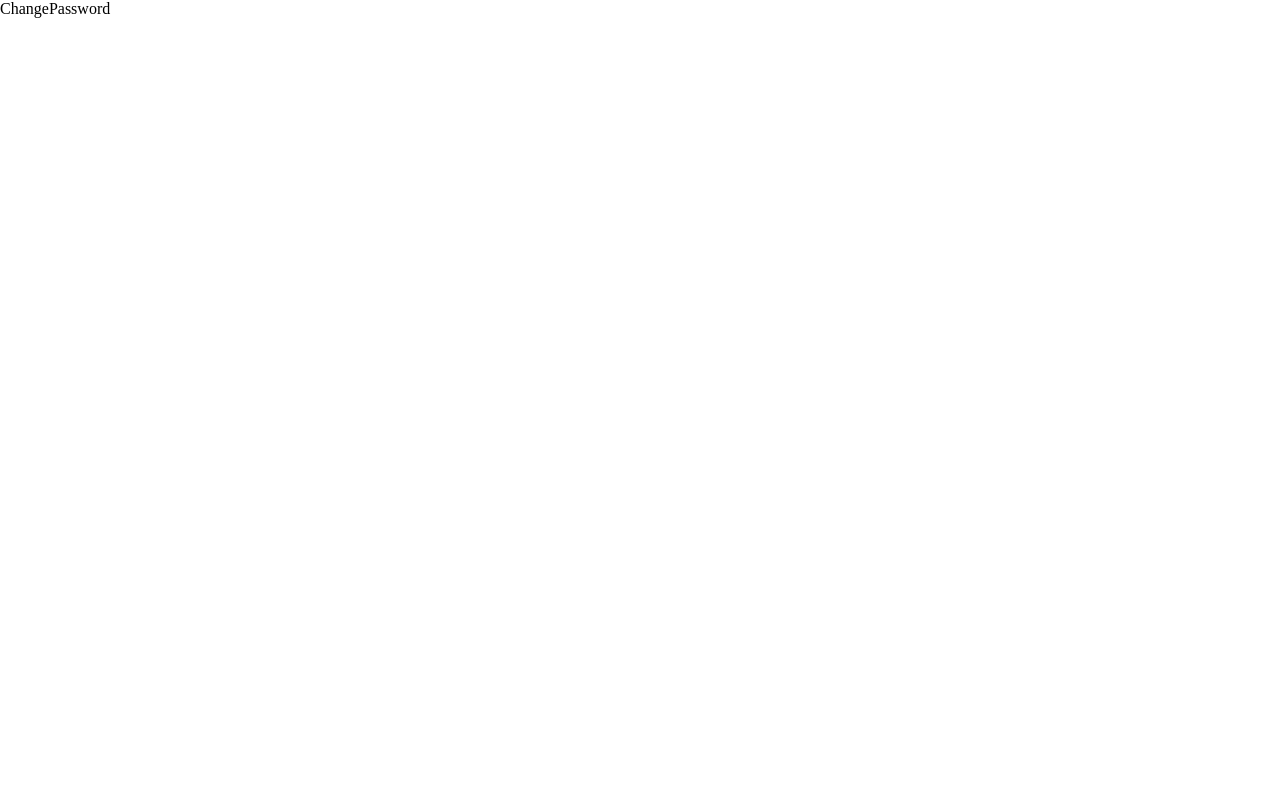
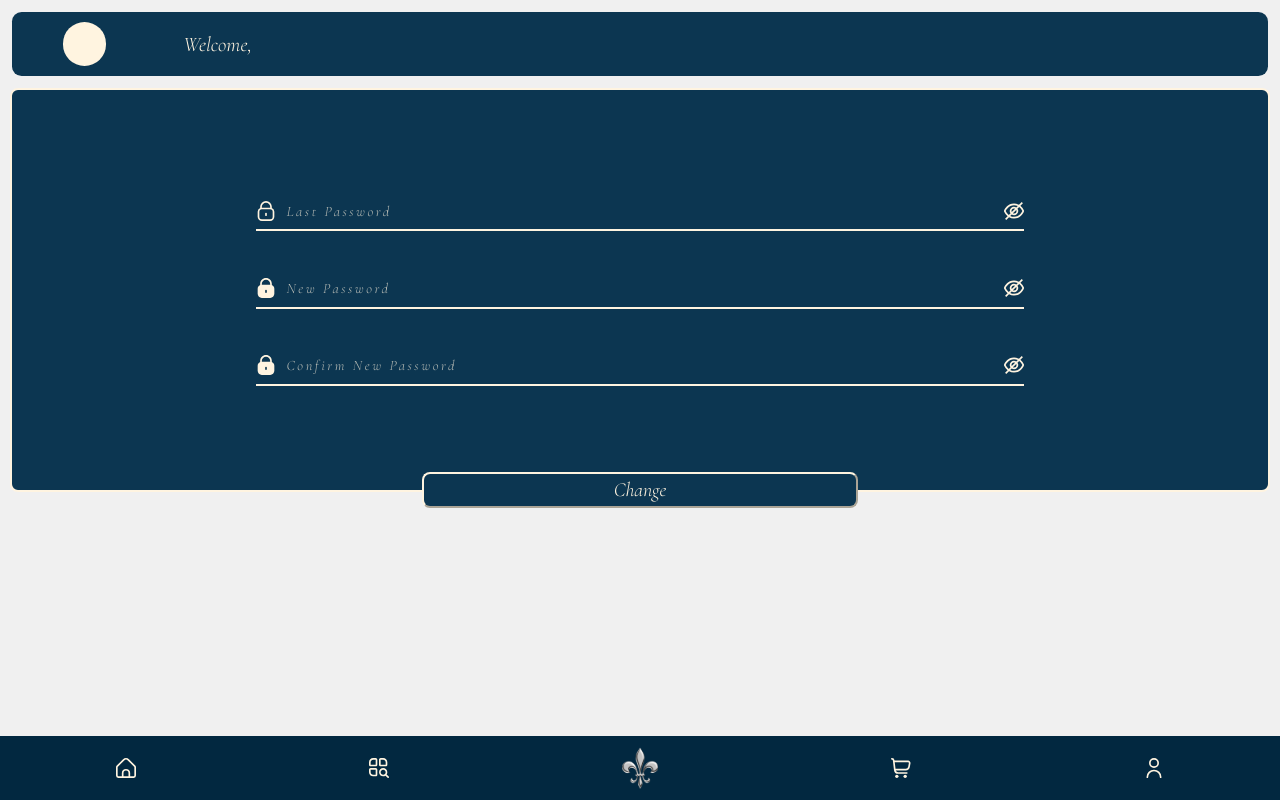
Before and after one commit to raul-NP/pwa_ecommerce, a React (Vite) app in the folder panel/: page /profile/password in a window 1280 px wide. Built offline with nearby package versions, Linux system fonts and the light colour scheme; no server answers; sample sign-in values are in the browser's storage.

Commit message:
cambio de contraseña y idioma de modales

```diff
--- a/panel/src/components/Button/Button.jsx
+++ b/panel/src/components/Button/Button.jsx
@@ -1,9 +1,9 @@
 
 // Botón genérico para toda la aplicación
-function Button ({ onClick, width, height, borderColor, borderWidth, text}){
+function Button ({ onClick, width, height, borderColor, borderWidth, text, className}){
 
     return (
-        <button onClick={onClick} style={{
+        <button className={className} onClick={onClick} style={{
             width: width,
             height: height,
             borderColor: borderColor,
--- a/panel/src/components/ChangePassword/ChangePassword.css
+++ b/panel/src/components/ChangePassword/ChangePassword.css
@@ -0,0 +1,24 @@
+.change-password-body{
+    height: 81vh;
+    background-color: var(--quaternary);
+    position: relative;
+}
+
+.change-password-form{
+    background-color: var(--secondary);
+    border: 0.3vh solid var(--tertiary);
+    border-radius: 1vh;
+    height: 50vh;
+    margin-left: 1.3vh;
+    margin-right: 1.3vh;
+    display: flex;
+    flex-direction: column;
+    justify-content: center;
+    align-items: center;
+    position: relative;
+}
+
+.change-password-button{
+    position: absolute;
+    bottom: -2.25vh;
+}
--- a/panel/src/components/ChangePassword/ChangePassword.jsx
+++ b/panel/src/components/ChangePassword/ChangePassword.jsx
@@ -1,11 +1,157 @@
 // Estilo
 import './ChangePassword.css'
+
+// Componentes
+import ProfileHeader from '../ProfileHeader/ProfileHeader';
+import Footer from '../Footer/Footer';
+import PasswordInput from '../PasswordInput/PasswordInput';
+import Button from '../Button/Button';
+import Modal from '../Modal/Modal';
+
+// Funcionalidad
+import { useEffect, useState } from 'react';
+import { checkPassword, getCurrentUser, updateUser } from '../../services/api_service';
+
+// Imagenes
+import passwordSvg from '../../assets/imgs/password.svg';
+import password2Svg from '../../assets/imgs/password_2.svg';
 
 // Página de login donde el usuario inicia sesión
 function ChangePassword() {
 
+    // Datos del usuario y las contraseñas
+    const [user, setUser] = useState(null)
+    const [password, setPassword] = useState(null)
+    const [newPassword, setNewPassword] = useState(null)
+    const [confirmNewPassword, setConfirmNewPassword] = useState(null)
+
+    // Modales
+    const [passwordModal, setPasswordModal] = useState(false)
+    const [existPasswordModal, setExistPasswordModal] = useState(false)
+    const [newPasswordModal, setNewPasswordModal] = useState(false)
+    const [successChangeModal, setSuccessChangeModal] = useState(false)
+
+    // Datos del usuario
+    useEffect(() => {
+
+        // Datos del usuario
+        const fetchUser = async () => {
+            const user = await getCurrentUser()
+            setUser(user)
+        };
+
+        fetchUser()
+
+    }, []);
+
+    // Funcion para cambiar la contraseña
+    async function changePassword(e) {
+
+        // Todos los campos rellenos
+        if (password && newPassword && confirmNewPassword){
+
+            // Evitar que al pulsar el boton se vacíen los campos
+            e.preventDefault()
+
+            // Caso en el que la contraseña actual no coincide
+            if (! await checkPassword(user?.name, password)){
+
+                // Modal de aviso
+                setPasswordModal(true)
+                setTimeout( () => {
+                    setPasswordModal(false)
+                }, 2000)
+
+            // Caso en el que la nueva contraseña es igual a la anterior
+            }else if (password === newPassword){
+
+                // Modal de aviso
+                setExistPasswordModal(true)
+                setTimeout( () => {
+                    setExistPasswordModal(false)
+                }, 2000)
+
+            // Caso en el que las nuevas contraseñas no coinciden
+            }else if(newPassword != confirmNewPassword){
+
+                // Modal de aviso
+                setNewPasswordModal(true)
+                setTimeout( () => {
+                    setNewPasswordModal(false)
+                }, 2000)
+
+            // Cambio de contraseña correcto
+            }else{
+
+                // Modificar el usuario con la nueva contraseña
+                const updatedUser = {
+                    name: user?.name,
+                    password: newPassword
+                };
+
+                // En caso de fallo
+                if (! await updateUser(updatedUser)){
+                    return
+                }
+
+                // Modal de aviso
+                setSuccessChangeModal(true)
+                setTimeout( () => {
+                    setSuccessChangeModal(false)
+                    window.location.reload()
+                }, 2000)
+            }
+        }
+
+    }
+
+
     return (
-        <div>ChangePassword</div>
+
+        <div>
+
+            {/* Cabecera del perfil */}
+            <ProfileHeader user={user}></ProfileHeader>
+
+            {/* Cuerpo de la página descuentos */}
+            <div className='change-password-body'>
+
+                {/* Modales de validación y errores */}
+                { passwordModal && <Modal text={'Your password is incorrect'} type={'cross'}></Modal>}
+                { newPasswordModal && <Modal text={'New passwords must match'} type={'cross'}></Modal>}
+                { existPasswordModal && <Modal text={'Your new password cannot match your old one'} type={'cross'}></Modal>}
+                { successChangeModal && <Modal text={'Password changed succesfully'}></Modal>}
+
+                {/* Formulario de cambio de contraseña */}
+                <form className='change-password-form'>
+
+                    {/* Contraseña actual del usuario */}
+                    <div className='input-container'>
+                        <PasswordInput onChange={ (e) => {setPassword(e.target.value)} } srcPassword={passwordSvg} placeholder={'Last Password'}></PasswordInput>
+                    </div>
+
+                    {/* Nueva contraseña */}
+                    <div className='input-container'>
+                        <PasswordInput onChange={ (e) => {setNewPassword(e.target.value)} } srcPassword={password2Svg} placeholder={'New Password'}></PasswordInput>
+                    </div>
+
+                    {/* Confirmar nueva contraseña */}
+                    <div className='input-container'>
+                        <PasswordInput onChange={ (e) => {setConfirmNewPassword(e.target.value)} } srcPassword={password2Svg} placeholder={'Confirm New Password'}></PasswordInput>
+                    </div>
+
+                    {/* Boton de cambio de contraseña */}
+                    <Button className={'change-password-button'} onClick={changePassword} width={'34vw'} height={'4.5vh'} text={'Change'} borderWidth={'0.3vh'} borderColor={'var(--tertiary)'}></Button>
+
+                </form>
+
+            </div>
+
+            {/* Footer general */}
+            <Footer></Footer>
+
+        </div>
+
     )
 }
 
--- a/panel/src/components/Discount/Discount.jsx
+++ b/panel/src/components/Discount/Discount.jsx
@@ -99,9 +99,9 @@ function Discount() {
             {/* Cuerpo de la página descuentos */}
             <div className='discount-body'>
 
-            { noPointsModal && <Modal text={'Debes tener más de 100 puntos para obtener el descuento'} type={'cross'}></Modal>}
-            { activeDiscountModal && <Modal text={'Ya hay un descuento activo'} type={'cross'}></Modal>}
-            { successModal && <Modal text={'El descuento se ha aplicado con éxito'}></Modal>}
+            { noPointsModal && <Modal text={'You must have more than 100 points to get the discount'} type={'cross'}></Modal>}
+            { activeDiscountModal && <Modal text={'There is already an active discount'} type={'cross'}></Modal>}
+            { successModal && <Modal text={'The discount has been applied successfully'}></Modal>}
 
                 {/* Puntos del usuario */}
                 <div className='discount-points'>
--- a/panel/src/components/Login/Login.jsx
+++ b/panel/src/components/Login/Login.jsx
@@ -147,11 +147,11 @@ function Login ({signIn}) {
         <div className='principal-card'>
 
             {/* Modales de validación y errores */}
-            { charsModal && <Modal text={'El nombre de usuario debe contener únicamente letras'} type={'cross'}></Modal>}
-            { passwordModal && <Modal text={'Las contraseñas deben ser idénticas'} type={'cross'}></Modal>}
-            { existModal && <Modal text={'Ya existe un usuario con ese nombre'} type={'cross'}></Modal>}
-            { successModal && <Modal text={'Usuario registrado con éxito'}></Modal>}
-            { incorrectModal && <Modal text={'Usuario o contraseña incorrectos'} type={'cross'}></Modal>}
+            { charsModal && <Modal text={'The username must contain only letters'} type={'cross'}></Modal>}
+            { passwordModal && <Modal text={'Passwords must be identical'} type={'cross'}></Modal>}
+            { existModal && <Modal text={'A user with that name already exists.'} type={'cross'}></Modal>}
+            { successModal && <Modal text={'User successfully registered'}></Modal>}
+            { incorrectModal && <Modal text={'Incorrect username or password'} type={'cross'}></Modal>}
 
             {/* Título */}
             <div className='header'>
--- a/panel/src/components/Modal/Modal.css
+++ b/panel/src/components/Modal/Modal.css
@@ -19,6 +19,7 @@
     padding-right: 2vh;
     padding-top: 1vh;
     padding-bottom: 1vh;
+    z-index: 999;
 }
 h1{
     font-size: 1.7vh;
--- a/panel/src/components/Product/InitProduct.jsx
+++ b/panel/src/components/Product/InitProduct.jsx
@@ -56,7 +56,7 @@ function InitProduct({product, showModal, modalProcessing, setModalProcessing, r
 
             // Cambiamos el estado del like y mandamos el modal de aviso
             setLiked(true)
-            showModal(`${product?.name} se ha añadido a favoritos`)
+            showModal(`${product?.name} has been added to favorites`)
 
         // Petición de eliminación de un producto de categoría favoritos
         }else{
@@ -71,7 +71,7 @@ function InitProduct({product, showModal, modalProcessing, setModalProcessing, r
 
             // Cambiamos el estado del like y mandamos el modal de aviso
             setLiked(false)
-            showModal(`${product?.name} se ha eliminado de favoritos`)
+            showModal(`${product?.name} has been removed from favorites`)
         }
 
         setTimeout(() => setModalProcessing(false), 2000);
@@ -92,7 +92,7 @@ function InitProduct({product, showModal, modalProcessing, setModalProcessing, r
 
         // Modal de producto añadido
         setAdded(true)
-        showModal(`${product?.name} se ha añadido al carrito`)
+        showModal(`${product?.name} has been added to the cart`)
         setTimeout(() => {
             setAdded(false)
             setModalProcessing(false);
--- a/panel/src/services/api_service.jsx
+++ b/panel/src/services/api_service.jsx
@@ -105,6 +105,27 @@ export async function login(name, password) {
     return true
 }
 
+// Funcion que verifica la contraseña del usuario
+export async function checkPassword(name, password) {
+    const token = getToken();
+
+    const response = await fetch(`${API_URL}/users/check-password`, {
+        method: 'POST',
+        headers: {
+            'Authorization': `Bearer ${token}`,
+            'Content-Type': 'application/json'
+        },
+        body: JSON.stringify({ name, password })
+    })
+
+    // Contraseña del usuario incorrecta
+    if (response.status != 200){
+        return false
+    }
+
+    return true
+}
+
 // ------------------- CATEGORÍAS --------------------
 
 // Recupera todas las categorías
```
Also changed, not shown: 2 other files (tests, documents, lock files or other folders).
